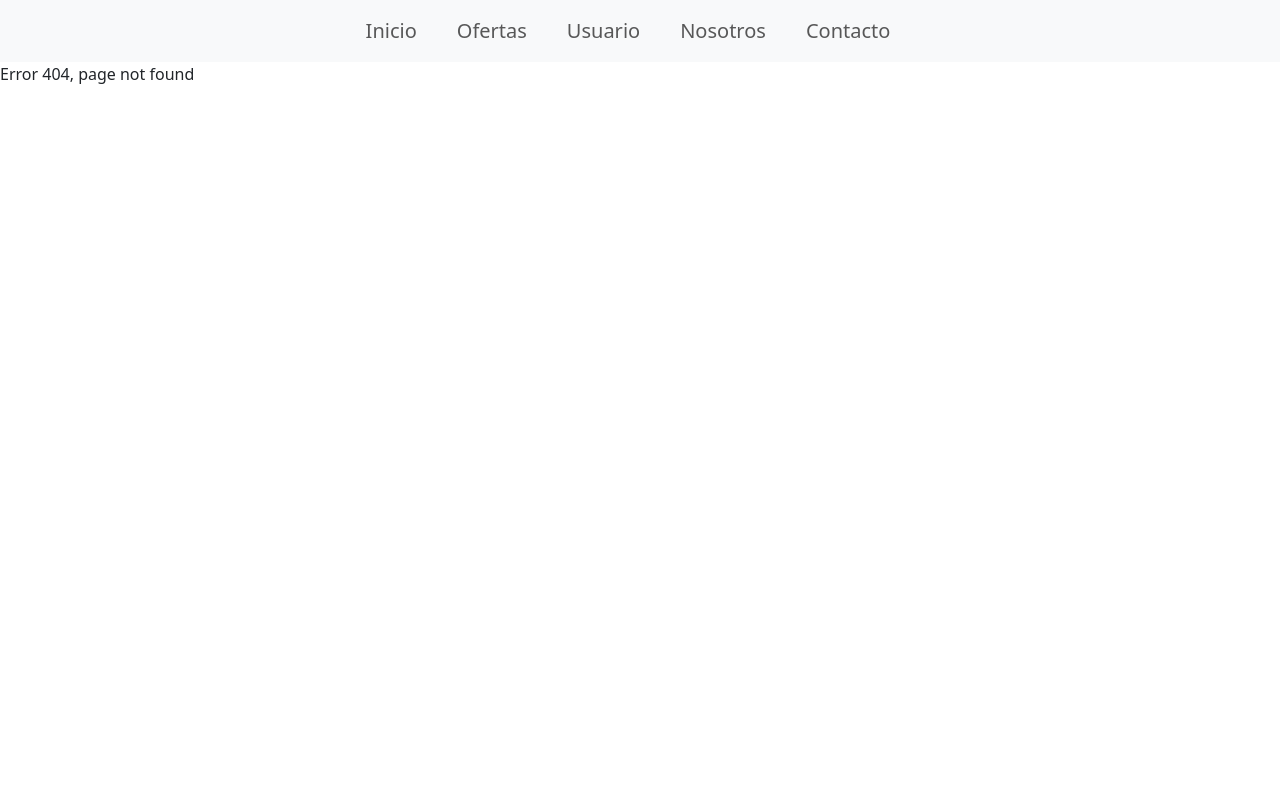
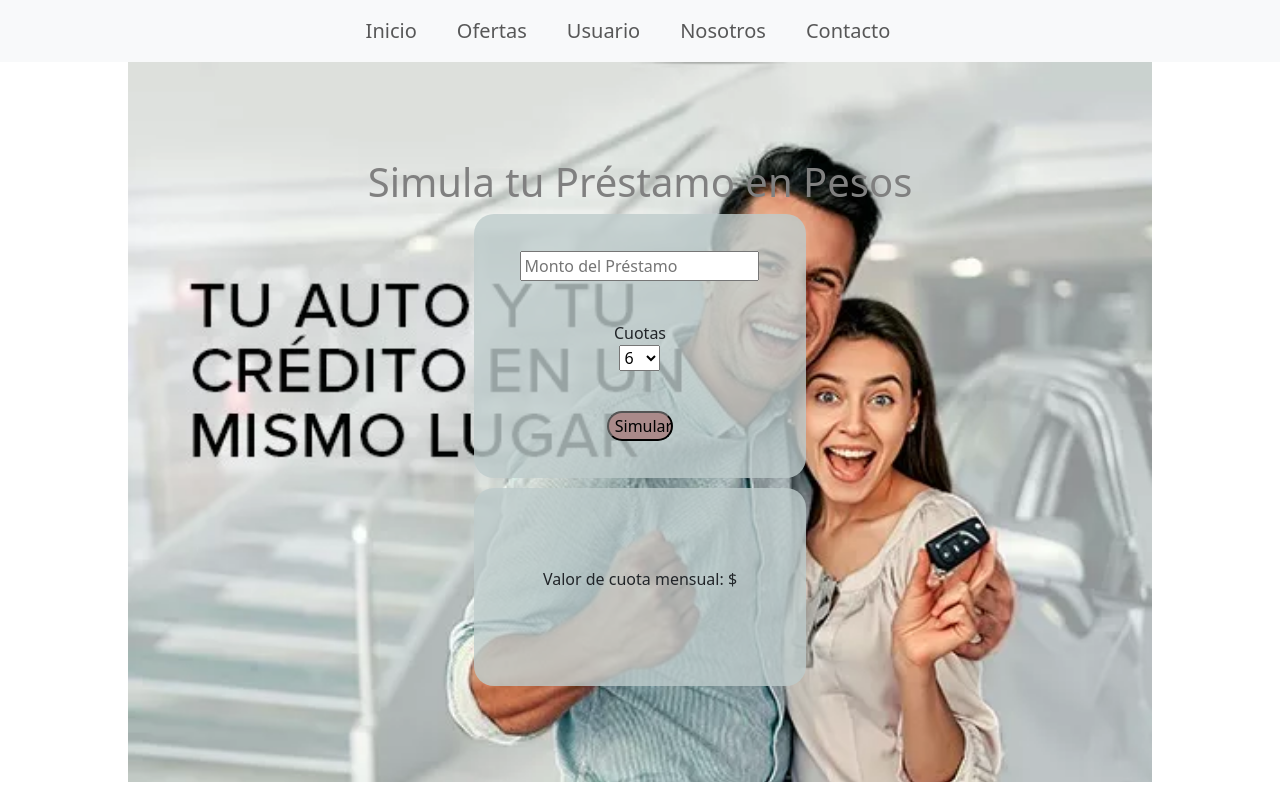
Before and after one commit to Ramiroaya/CarShop, a React (Create React App) app in the folder client/: page /credito in a window 1280 px wide. Before the commit this address had no page. Built offline with nearby package versions, Linux system fonts and the light colour scheme.

Commit message:
realizado el componente Credito y su stylo, falta trabajo todavia pero esta funcional, linkeado al componente Credito desde pagina de Vistas

```diff
--- a/client/src/App.js
+++ b/client/src/App.js
@@ -24,7 +24,7 @@ function App() {
           <Routes>
             <Route path="/" element={<NavBarHeader/> } >
               <Route index element={<Home />} />
-              <Route path="/home/credito" element={<Credito />} />
+              <Route path="credito" element={<Credito />} />
               <Route path="ofertas" element={<Ofertas />} />
               <Route path="usuario" element={<Login />} />
               <Route path="/usuario/registro" element={<Registro />} />
--- a/client/src/components/componentess/autosIndex.js
+++ b/client/src/components/componentess/autosIndex.js
@@ -1,18 +1,25 @@
 import React from 'react'
 
 
+
+import Banner from '../banner';
 import Descripcion from './descripcion';
 import Tres from './tres';
 import Dos from './dos';
 import Uno from './uno';
 import Contactos from './contactos';
+import Segurosyfinanciacion from './segurosyfinanciaciones';
 
+import '../../css/autosIndex.css';
 
 
 
 function autosIndex  ()  {
   return (
     <div class='autosIndex'>
+
+        <Banner/>
+
       <div class='prueba' >
         <Uno/>
         <Dos/>
@@ -21,6 +28,7 @@ function autosIndex  ()  {
 
       <div class='prueba2'>
         <Descripcion/>
+        <Segurosyfinanciacion/>
       </div>
 
       <div>
--- a/client/src/components/componentess/segurosyfinanciaciones.js
+++ b/client/src/components/componentess/segurosyfinanciaciones.js
@@ -4,18 +4,18 @@ import creditoimg from '../../images/creditoimg.jpg';
 import seguroimg from '../../images/seguroimg.jpg';
 
 import '../../css/autosIndex.css';
+import { Link } from 'react-router-dom';
 
 function Segurosyfinanciacion() {
   return (
 
       <div className='bloques'>
-     <img src={seguroimg} alt="card shop" width="300" height="300" />
-
-     <h2>ASEGURÁ TU AUTO</h2>
-
-    <img src={creditoimg}  alt="card shop"  width="300" height="300"/>
-
-    <h2>SIMULÁ TU CRÉDITO</h2>
+        <img src={seguroimg} alt="card shop" width="300" height="300" />
+        <h2>ASEGURÁ TU AUTO</h2>
+        <Link to="/credito">
+           <img src={creditoimg}  alt="card shop"  width="300" height="300"/>
+        </Link>
+           <h2>SIMULÁ TU CRÉDITO</h2>
       </div>
 
   );
--- a/client/src/components/credito/Credito.jsx
+++ b/client/src/components/credito/Credito.jsx
@@ -1,16 +1,21 @@
 import React, { useState } from 'react';
-import Title from '../login/Title';
+
+import './credito.css';
+import {imageCredito} from '../../images/creditoimg.jpg';
 
 const Credito = () => {
   const [monto, setMonto] = useState('');
   const [cuotas, setCuotas] = useState('');
-  const [resultado, setResultado] =useState('');
+  const [resultado, setResultado] = useState('');
 
   const handleChange = (e) => {
     e.preventDefault();
-    const calcular = ()=> {
-      let interes= monto * 5 / cuotas;
-    }
+    const calcular = () => {
+      const interes = (parseFloat(monto) * 3 * cuotas) / 100;
+      const valorCuota = (parseFloat(monto) + interes) / cuotas;
+      setResultado(valorCuota.toFixed(2));
+    };
+    calcular();
   };
 
   const handleMontoChange = (e) => {
@@ -23,14 +28,14 @@ const Credito = () => {
 
   return (
     <div className="contenedor-credito">
-      <Title text="Simula tu Prestamo en Pesos" />
+      <h1>Simula tu Préstamo en Pesos</h1>
       <form className="ingreso-credito" onSubmit={handleChange}>
         <input
           type="number"
           className="input-credito"
           value={monto}
           onChange={handleMontoChange}
-          placeholder="Monto del Prestamo"
+          placeholder="Monto del Préstamo"
         />
         <label htmlFor="cuotas">Cuotas</label>
         <select name="Cuotas" id="cuotas" value={cuotas} onChange={handleCuotasChange}>
@@ -45,6 +50,9 @@ const Credito = () => {
           Simular
         </button>
       </form>
+      <div className="resultado-credito">
+        <p>Valor de cuota mensual: $ {resultado}</p>
+      </div>
     </div>
   );
 };
--- /dev/null
+++ b/client/src/components/credito/credito.css
@@ -0,0 +1,50 @@
+.contenedor-credito {
+    display: flex;
+    justify-content: center;
+    align-items: center;
+    margin: auto;
+    width: 80%;
+    height: 90vh;
+    flex-direction: column;
+    background-image: url(../../images/creditoimg.webp);
+    background-size: cover;
+    padding: 6rem;
+  }
+
+  h1{
+    color: gray;
+
+  }
+
+  .ingreso-credito {
+    display: flex;
+    width: 40%;
+    height: 50%;
+    justify-content: center;
+    align-items: center;
+    flex-direction: column;
+    background-color: rgba(191, 204, 204, 0.8);
+    border-radius:  20px;
+  }
+
+  .ingreso-credito input,
+  .ingreso-credito button {
+    margin: 40px;
+  }
+  .boton-credito{
+   background-color:rgb(170, 138, 138);
+   border-radius: 25px;
+   width: 20%;
+   height: 20%;
+  }
+  .resultado-credito{
+    background-color:rgba(191, 204, 204, 0.8);
+    display: flex;
+    align-items: center;
+    justify-content: center;
+    margin-top: 10px;
+    width: 40%;
+    height: 50%;
+    border-radius: 20px;
+
+  }
--- a/client/src/components/index-segurosyfinanciacionacceso.js
+++ b/client/src/components/index-segurosyfinanciacionacceso.js
@@ -7,7 +7,7 @@ import Col from 'react-bootstrap/Col';
 import '../css/bloques.css';
 import creditoimg from '../images/creditoimg.jpg';
 import seguroimg from '../images/seguroimg.jpg';
-import { NavLink } from 'react-router-dom';
+import { Link } from 'react-router-dom';
 
 const Segurosyfinanciacion = () => {
   return (
@@ -23,14 +23,15 @@ const Segurosyfinanciacion = () => {
             </Card>
           </Col>
           <Col style={{ padding: '3vw' }}>
-            <Card >
-              <NavLink exact to="/credito" >
-                <Card.Img variant="top" src={creditoimg}/>
-              </NavLink>
+             <Card >
+                <Link  to="/credito" >
+                  <Card.Img variant="top" src={creditoimg}/>
+                </Link>
                 <Card.Body>
                   <Card.Title>SIMULÁ TU CRÉDITO</Card.Title>
                 </Card.Body>
-            </Card>
+              </Card>
+
           </Col>
         </Row>
       </div>
--- a/client/src/components/navBarFooter/Footer.css
+++ b/client/src/components/navBarFooter/Footer.css
@@ -8,7 +8,7 @@
     align-items: center;
     font-size: 1.2rem;
     border-color: gray;
-
+    text-decoration: none;
 
 }
 .nav-footer {
@@ -22,6 +22,7 @@
     justify-content: space-between;
     align-items: center;
     color:rgb(49, 46, 46);
+
 
 }
 .iconos-footer{
--- a/client/src/components/navBarHeader/Header.css
+++ b/client/src/components/navBarHeader/Header.css
@@ -6,7 +6,7 @@
 
     width: 100vw;
     height:15vh;
-    background-color:rgb(217, 215, 215);
+    background-color:rgb(213, 192, 192);
     padding: 1.5em;
     display: flex;
     flex-direction: row;
@@ -16,7 +16,7 @@
 }
 
 .navbar-collapse{
-    background-color: rgb(217, 215, 215);
+    background-color: rgb(213, 192, 192);
     width: 50vw;
     height: 5vh;
     display: flex;
--- a/client/src/css/autosIndex.css
+++ b/client/src/css/autosIndex.css
@@ -52,7 +52,8 @@
   background-color: #a7a9ab;
   display: flex;
   flex-direction: column;
-    justify-content: center;
+  justify-content:center;
+  align-items: center;
 }
 
 .prueba2 {
@@ -77,6 +78,7 @@
   display: flex;
   flex-direction: column;
   justify-content: center;
+  align-items: center;
 }
 .contactos {
   display: flex;
@@ -108,4 +110,5 @@
    display: flex;
    flex-direction: column;
    justify-content: center;
+   align-items: center;
 }
```
Lines whose indentation alone changed are shown as unchanged.
